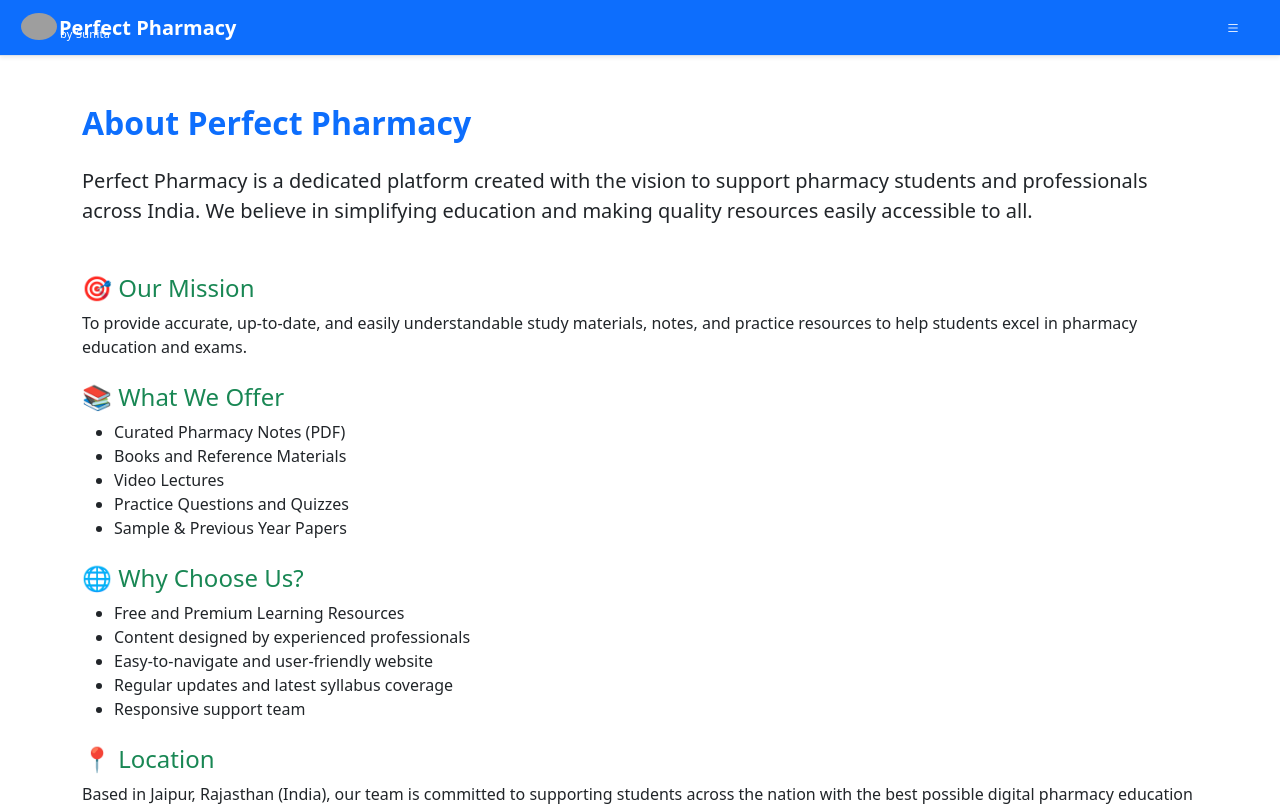
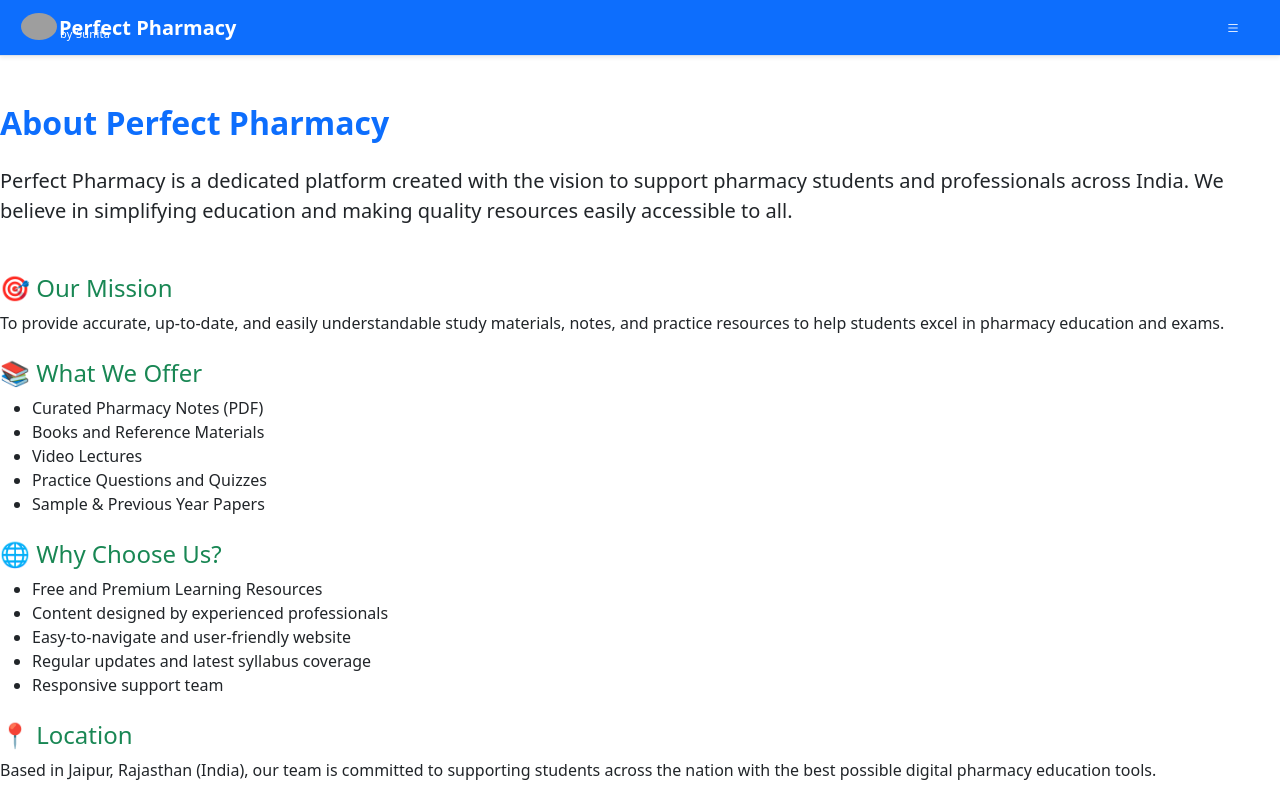
Before and after one commit to Raju-sen005/P-Notes, a React (Create React App) app in the folder frontend/: page /about-us in a window 1280 px wide. Shown: the top 806 px of the page. Built offline with nearby package versions, Linux system fonts and the light colour scheme; grey boxes are pictures that could not be loaded.

Commit message:
Update Aboutus.js

```diff
--- a/frontend/src/pages/Aboutus.js
+++ b/frontend/src/pages/Aboutus.js
@@ -9,7 +9,7 @@ const sectionVariants = {
 const AboutUs = () => {
   return (
     <motion.div
-      className="container py-5 about-page"
+      className="containe py-5 about-page"
       initial="hidden"
       whileInView="visible"
       viewport={{ once: true, amount: 0.2 }}
```
